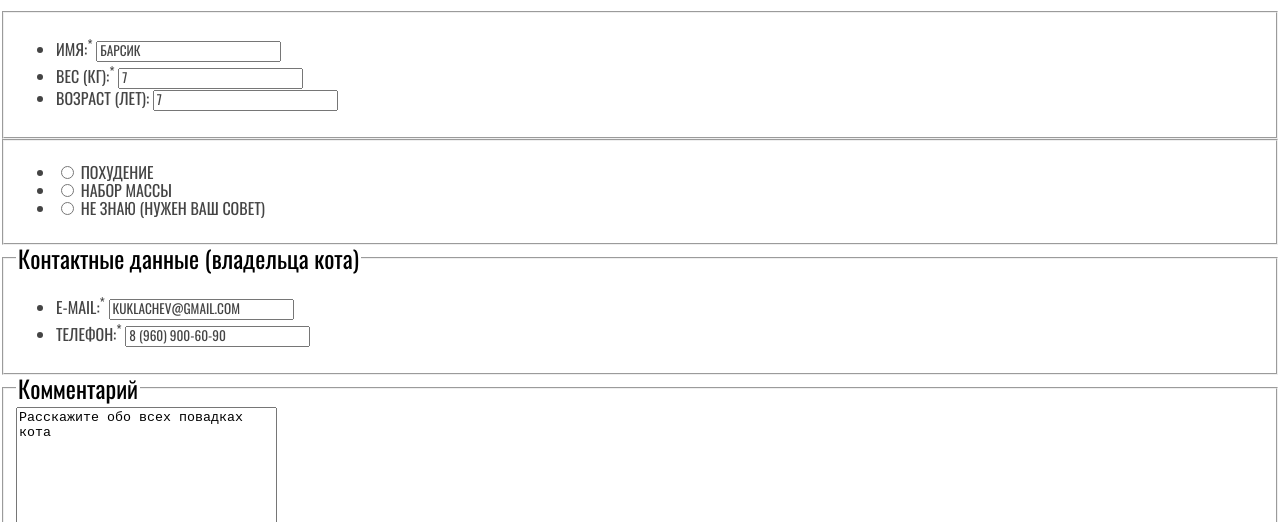
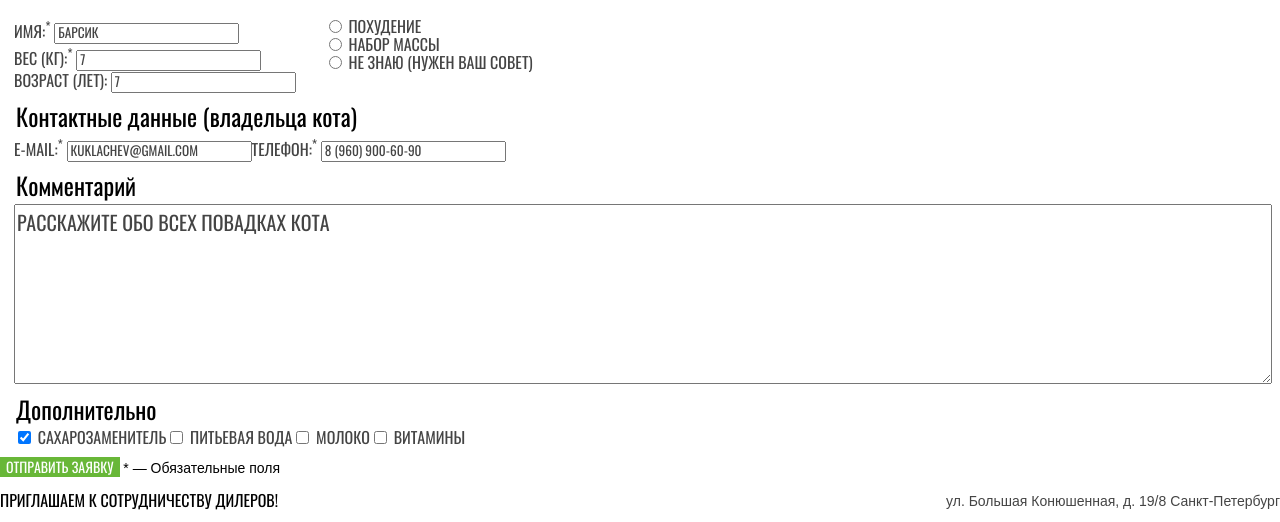
Before and after one commit to goryanych/317105-cat-energy-24, a website: page source/form.html in a window 1280 px wide. Shown: the part 177-699 px from the top of the page. Drawn offline with nearby package versions, Linux system fonts and the light colour scheme; files that its build step writes are made by us from their sources.

Commit message:
feat: add layout for form page

```diff
--- a/source/form.html
+++ b/source/form.html
@@ -41,9 +41,10 @@
 
     <!-- form -->
     <form class="main-form" action="https://echo.htmlacademy.ru">
+      <div class="main-form__wrapper">
         <fieldset class="main-form__item">
           <legend class="visually-hidden">Информация о питомце</legend>
-        <ul class="main-form__list">
+          <ul class="info-list">
             <li>
               <label>
                 Имя:<sup>*</sup>
@@ -67,7 +68,7 @@
 
         <fieldset class="main-form__item">
           <legend class="visually-hidden">Выбор программы для питомца</legend>
-        <ul class="choice-program">
+          <ul class="program-list">
             <li>
               <label>
                 <input type="radio" name="choice-program" value="sliming" required>
@@ -91,33 +92,30 @@
             </li>
           </ul>
         </fieldset>
+      </div>
 
       <fieldset class="main-form__item">
         <legend class="main-form__title">Контактные данные (владельца кота)</legend>
-        <ul>
+        <ul class="owner-list">
           <li>
-            <label>
-              E-mail:<sup>*</sup>
-              <input type="email" name="email" placeholder="кuklachev@gmail.com" required>
-            </label>
+            <label for="email">E-mail:<sup>*</sup></label>
+            <input type="email" name="email" id="email" placeholder="кuklachev@gmail.com" required>
           </li>
           <li>
-            <label>
-              Телефон:<sup>*</sup>
-              <input type="tel" name="phone" placeholder="8 (960) 900-60-90" required>
-            </label>
+            <label for="phone">Телефон:<sup>*</sup></label>
+            <input type="tel" name="phone" id="phone" placeholder="8 (960) 900-60-90" required>
           </li>
         </ul>
       </fieldset>
 
-      <fieldset class="main-form__item">
+      <fieldset class="main-form__item comment">
         <legend class="main-form__title">Комментарий</legend>
-        <textarea name="" cols="30" rows="10">Расскажите обо всех повадках кота</textarea>
+        <textarea class="comment__text" name="" cols="30" rows="10">Расскажите обо всех повадках кота</textarea>
       </fieldset>
 
       <fieldset class="main-form__item">
         <legend class="main-form__title">Дополнительно</legend>
-        <ul>
+        <ul class="extra-list">
           <li>
             <label>
               <input type="checkbox" name="sweetener" checked>
@@ -144,7 +142,7 @@
           </li>
         </ul>
       </fieldset>
-      <button type="submit">Отправить заявку</button>
+      <button class="button" type="submit">Отправить заявку</button>
       <span class="main-form__required">* — Обязательные поля</span>
     </form>
   </main>
--- /dev/null
+++ b/source/sass/components/_comment.scss
@@ -0,0 +1,8 @@
+.comment__text {
+  width: 100%;
+  height: 174px;
+
+  @include heading($font-primary, 20px, 30px, normal, $special-dark-grey);
+
+  text-transform: uppercase;
+}
--- /dev/null
+++ b/source/sass/components/_extra-list.scss
@@ -0,0 +1,7 @@
+.extra-list {
+  margin-top: 0;
+  margin-bottom: 0;
+  padding-left: 0;
+
+  list-style-type: none;
+}
--- /dev/null
+++ b/source/sass/components/_info-list.scss
@@ -0,0 +1,7 @@
+.info-list {
+  margin-top: 0;
+  margin-bottom: 0;
+  padding-left: 0;
+
+  list-style-type: none;
+}
--- a/source/sass/components/_main-form.scss
+++ b/source/sass/components/_main-form.scss
@@ -8,6 +8,10 @@
     color: $special-dark-grey;
     text-transform: uppercase;
   }
+}
+
+.main-form__item {
+  border: none;
 }
 
 .main-form__title {
--- /dev/null
+++ b/source/sass/components/_owner-list.scss
@@ -0,0 +1,7 @@
+.owner-list {
+  margin-top: 0;
+  margin-bottom: 0;
+  padding-left: 0;
+
+  list-style-type: none;
+}
--- /dev/null
+++ b/source/sass/components/_program-list.scss
@@ -0,0 +1,7 @@
+.program-list {
+  margin-top: 0;
+  margin-bottom: 0;
+  padding-left: 0;
+
+  list-style-type: none;
+}
--- /dev/null
+++ b/source/sass/layout/_extra-list.scss
@@ -0,0 +1,6 @@
+@media (min-width: $tablet-width) {
+  .extra-list {
+    display: flex;
+    flex-wrap: wrap;
+  }
+}
--- /dev/null
+++ b/source/sass/layout/_main-form.scss
@@ -0,0 +1,6 @@
+@media (min-width: $desktop-width) {
+  .main-form__wrapper {
+    display: flex;
+    flex-wrap: wrap;
+  }
+}
--- /dev/null
+++ b/source/sass/layout/_owner-list.scss
@@ -0,0 +1,6 @@
+@media (min-width: $desktop-width) {
+  .owner-list {
+    display: flex;
+    flex-wrap: wrap;
+  }
+}
--- a/source/sass/style.scss
+++ b/source/sass/style.scss
@@ -35,6 +35,11 @@
 
 // &-form
 @import "./components/main-form";
+@import "./components/info-list";
+@import "./components/program-list";
+@import "./components/owner-list";
+@import "./components/comment";
+@import "./components/extra-list";
 
 // Layout
 @import "./layout/header";
@@ -47,3 +52,8 @@
 @import "./layout/catalog";
 @import "./layout/extra-food";
 @import "./layout/product-extra";
+
+// &-form
+@import "./layout/main-form";
+@import "./layout/owner-list";
+@import "./layout/extra-list";
```
Lines whose indentation alone changed are shown as unchanged.
